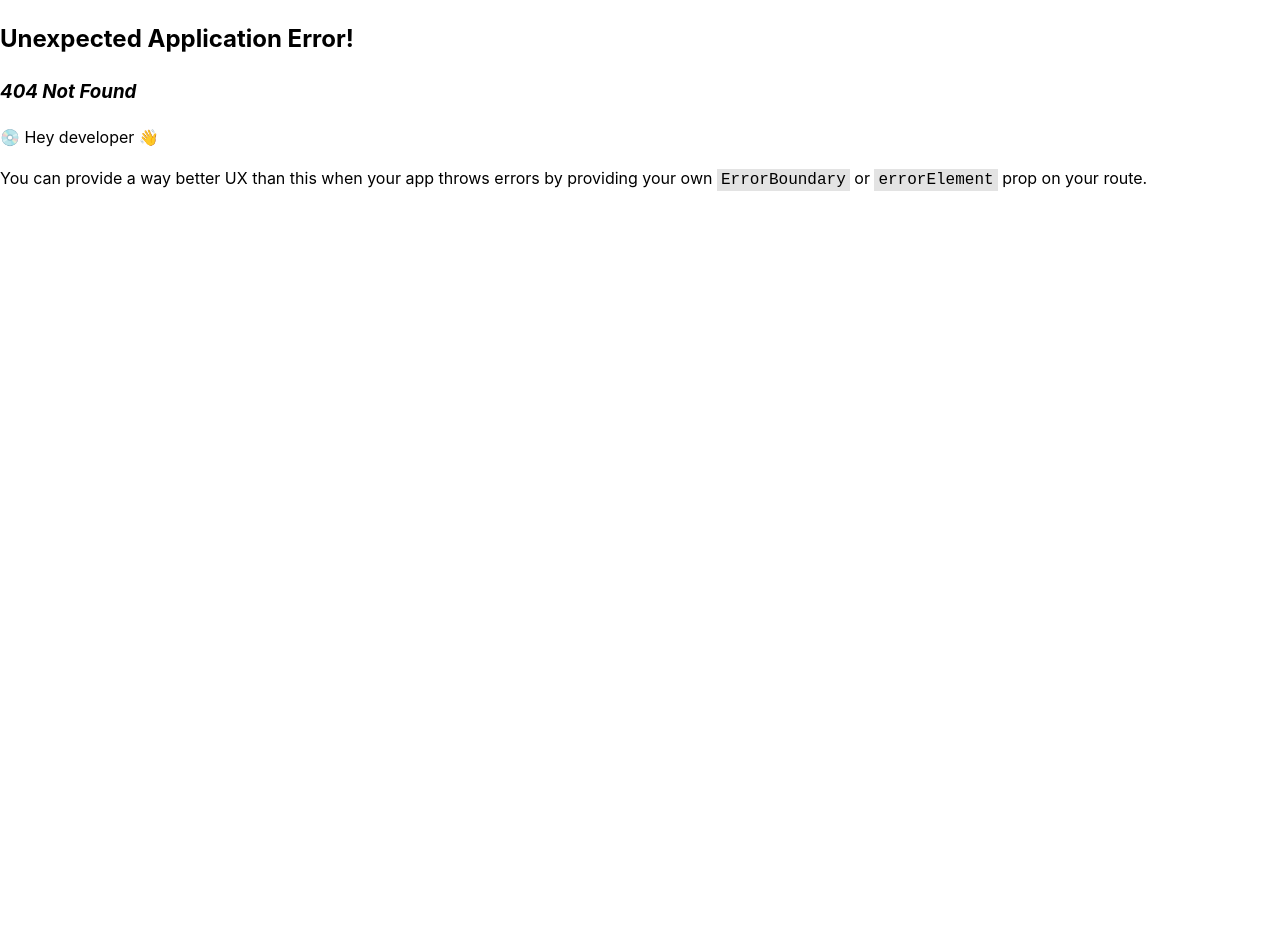
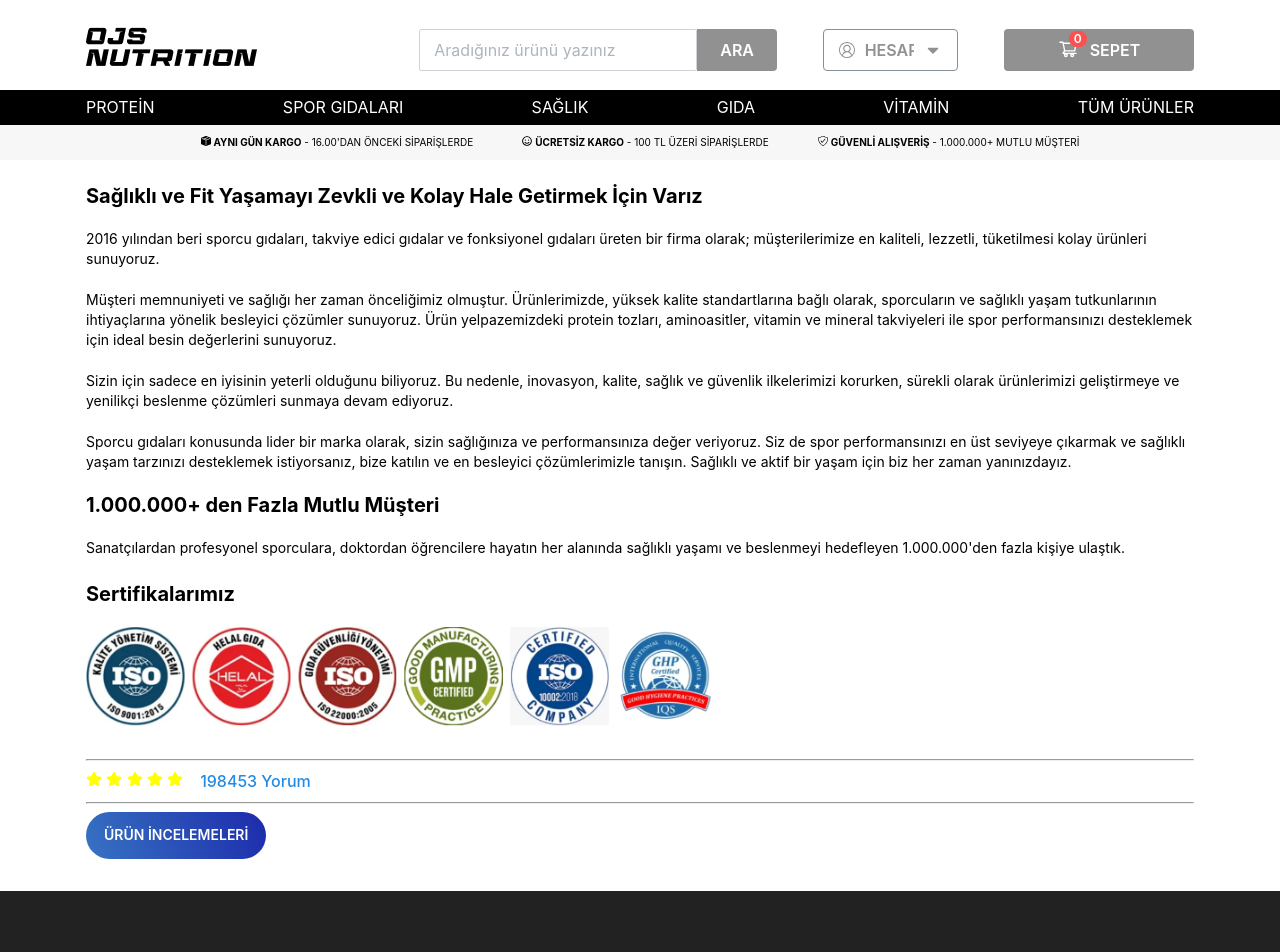
Before and after one commit to sameddeniz/eCommerceWebsite, a React (Vite) app: page /aboutus in a window 1280 px wide. Before the commit this address had no page. Shown: the top 952 px of the page. Before the commit the page ends 800 px from the top, so only its background shows below. Built offline with nearby package versions, Linux system fonts and the light colour scheme.

Commit message:
ContactForm and AboutUs Pages added

```diff
--- /dev/null
+++ b/src/Components/AboutUs/AboutUs.tsx
@@ -0,0 +1,88 @@
+import { Container, Text, Image, Button } from "@mantine/core";
+import React from "react";
+import { FaStar } from "react-icons/fa";
+
+const AboutUs = () => {
+  return (
+    <>
+      <Container size="lg" mt="lg">
+        <Text size="xl" fw={700} mb="md">
+          <b>
+            Sağlıklı ve Fit Yaşamayı Zevkli ve Kolay Hale Getirmek İçin Varız
+          </b>
+        </Text>
+        <Text size="sm" mb="md">
+          2016 yılından beri sporcu gıdaları, takviye edici gıdalar ve
+          fonksiyonel gıdaları üreten bir firma olarak; müşterilerimize en
+          kaliteli, lezzetli, tüketilmesi kolay ürünleri sunuyoruz. <br />
+          <br />
+          Müşteri memnuniyeti ve sağlığı her zaman önceliğimiz olmuştur.
+          Ürünlerimizde, yüksek kalite standartlarına bağlı olarak, sporcuların
+          ve sağlıklı yaşam tutkunlarının ihtiyaçlarına yönelik besleyici
+          çözümler sunuyoruz. Ürün yelpazemizdeki protein tozları, aminoasitler,
+          vitamin ve mineral takviyeleri ile spor performansınızı desteklemek
+          için ideal besin değerlerini sunuyoruz. <br />
+          <br />
+          Sizin için sadece en iyisinin yeterli olduğunu biliyoruz. Bu nedenle,
+          inovasyon, kalite, sağlık ve güvenlik ilkelerimizi korurken, sürekli
+          olarak ürünlerimizi geliştirmeye ve yenilikçi beslenme çözümleri
+          sunmaya devam ediyoruz. <br />
+          <br />
+          Sporcu gıdaları konusunda lider bir marka olarak, sizin sağlığınıza ve
+          performansınıza değer veriyoruz. Siz de spor performansınızı en üst
+          seviyeye çıkarmak ve sağlıklı yaşam tarzınızı desteklemek
+          istiyorsanız, bize katılın ve en besleyici çözümlerimizle tanışın.
+          Sağlıklı ve aktif bir yaşam için biz her zaman yanınızdayız.
+        </Text>
+        <Text size="xl" fw={700} mb="md">
+          1.000.000+ den Fazla Mutlu Müşteri{" "}
+        </Text>
+        <Text size="sm" mb="lg">
+          Sanatçılardan profesyonel sporculara, doktordan öğrencilere hayatın
+          her alanında sağlıklı yaşamı ve beslenmeyi hedefleyen 1.000.000'den
+          fazla kişiye ulaştık.{" "}
+        </Text>
+        <Text size="xl" fw={700} mb="md" mt="lg">
+          Sertifikalarımız
+        </Text>
+        <Image
+          radius="xs"
+          h={100}
+          w="auto"
+          fit="contain"
+          mb="xl"
+          src="../src/assets/certificates.png"
+        />
+        <div>
+          <hr />
+        </div>
+        <Text c="blue" fw={500}>
+          <FaStar color="yellow" />
+          &nbsp;
+          <FaStar color="yellow" />
+          &nbsp;
+          <FaStar color="yellow" />
+          &nbsp;
+          <FaStar color="yellow" />
+          &nbsp;
+          <FaStar color="yellow" />
+          &nbsp; &nbsp; 198453 Yorum
+        </Text>
+        <div>
+          <hr />
+        </div>
+        <Button
+          variant="gradient"
+          radius="xl"
+          mb="xl"
+          h={47}
+          gradient={{ from: "#3774c3", to: "#1d2aab", deg: 64 }}
+        >
+          ÜRÜN İNCELEMELERİ
+        </Button>
+      </Container>
+    </>
+  );
+};
+
+export default AboutUs;
--- /dev/null
+++ b/src/Components/ContactForm/ContactForm.module.css
@@ -0,0 +1,16 @@
+.loginButton {
+    background-color: black;
+    color: white;
+    /* width: auto; */
+    height: 55px;
+    font-weight: 600;
+    font-size: large;
+    display: flex;
+    justify-content: center !important;
+    align-items: center;
+    /* margin-top: 30px; */
+  }
+
+  .loginButton:hover {
+      background-color: black;
+    }
--- /dev/null
+++ b/src/Components/ContactForm/ContactForm.tsx
@@ -0,0 +1,70 @@
+import {
+  Button,
+  Container,
+  Input,
+  SimpleGrid,
+  Textarea,
+  Text,
+} from "@mantine/core";
+import React from "react";
+import classes from "./ContactForm.module.css";
+
+const ContactForm = () => {
+  return (
+    <>
+      <Container size="sm">
+        <Text style={{ fontSize: 40 }} mt="xl" mb="xl" fw={700} ta="center">
+          Bize Ulaşın
+        </Text>
+        <Text size="md" mt="xl" mb="xl" fw={300} ta="center">
+          Bize aşağıdaki iletişim formundan ulaşabilirsiniz.
+        </Text>
+        <SimpleGrid cols={2}>
+          <Input
+            size="lg"
+            mt="xl"
+            mb="xl"
+            variant="filled"
+            placeholder="İsim"
+          />
+          <Input
+            size="lg"
+            mt="xl"
+            mb="xl"
+            variant="filled"
+            placeholder="Soyisim"
+          />
+        </SimpleGrid>
+        <Input size="lg" variant="filled" placeholder="E-mail Adres" />
+        <Textarea
+          variant="filled"
+          placeholder="Mesaj"
+          autosize
+          mt="xl"
+          mb="xl"
+          size="xl"
+          minRows={6}
+        />
+        <Button mx="auto" mt="xl" mb="xl" className={classes.loginButton}>
+          GÖNDER
+        </Button>
+        <br />
+        <Text mt="xl" mb="xl" ta="center">
+          *Aynı gün kargo hafta içi 16:00, Cumartesi ise 11:00' a kadar verilen
+          siparişler icin geçerlidir. <br />
+          Siparişler kargoya verilince e-posta ve sms ile bilgilendirme yapılır.
+        </Text>
+        <Text mt="xl" mb="xl" ta="center">
+          Telefon ile <strong>0850 303 29 89</strong> numarasını arayarak da
+          bizlere sesli mesaj bırakabilirsiniz . Sesli mesajlarınıza hafta içi
+          saat <strong>09:00-17:00</strong> arasında dönüş sağlanmaktadır.
+        </Text>
+        <br />
+        <br />
+        <br />
+      </Container>
+    </>
+  );
+};
+
+export default ContactForm;
--- a/src/Components/Layout/Footer/footer.tsx
+++ b/src/Components/Layout/Footer/footer.tsx
@@ -1,9 +1,10 @@
 import { Text, Container, SimpleGrid } from "@mantine/core";
 import classes from "./footer.module.css";
 import React from "react";
-
+import { useNavigate } from "react-router-dom";
 
 const Footer = () => {
+  const navigate = useNavigate();
   return (
     <>
       <div style={{ width: "100%", backgroundColor: "#222222" }}>
@@ -21,7 +22,7 @@ const Footer = () => {
             <div>
               <Text size="xs" c="dimmed">
                 <Text>İletişim</Text>
-                <Text>Hakkımızda</Text>
+                <Text onClick={() => navigate("/aboutus")}>Hakkımızda</Text>
                 <Text>Sıkça Sorulan Sorular</Text>
                 <Text>KVKK</Text>
                 <Text>Çalışma İlkelerimiz</Text>
--- /dev/null
+++ b/src/Pages/AboutUsPage.tsx
@@ -0,0 +1,21 @@
+import "@mantine/core/styles.css";
+import HeaderMegaMenu from "../Components/Layout/HeaderMegaMenu/HeaderMegaMenu";
+import HeaderNormalMenu from "../Components/Layout/HeaderNormalMenu/HeaderNormalMenu";
+import Navbar from "../Components/Layout/Navbar/navbar";
+import { MantineProvider } from "@mantine/core";
+import Footer from "../Components/Layout/Footer/footer";
+import AboutUs from "../Components/AboutUs/AboutUs";
+
+function AboutUsPage() {
+  return (
+    <MantineProvider>
+      <Navbar />
+      {/* <HeaderMegaMenu /> */}
+      <HeaderNormalMenu />
+      <AboutUs />
+      <Footer />
+    </MantineProvider>
+  );
+}
+
+export default AboutUsPage;
--- /dev/null
+++ b/src/Pages/ContactPage.tsx
@@ -0,0 +1,21 @@
+import "@mantine/core/styles.css";
+import HeaderMegaMenu from "../Components/Layout/HeaderMegaMenu/HeaderMegaMenu";
+import HeaderNormalMenu from "../Components/Layout/HeaderNormalMenu/HeaderNormalMenu";
+import Navbar from "../Components/Layout/Navbar/navbar";
+import { MantineProvider } from "@mantine/core";
+import ContactForm from "../Components/ContactForm/ContactForm";
+import Footer from "../Components/Layout/Footer/footer";
+
+function ContactPage() {
+  return (
+    <MantineProvider>
+      <Navbar />
+      {/* <HeaderMegaMenu /> */}
+      <HeaderNormalMenu />
+      <ContactForm />
+      <Footer />
+    </MantineProvider>
+  );
+}
+
+export default ContactPage;
```
Also changed, not shown: src/main.tsx (+10 -0 lines), src/assets/certificates.png (added).
